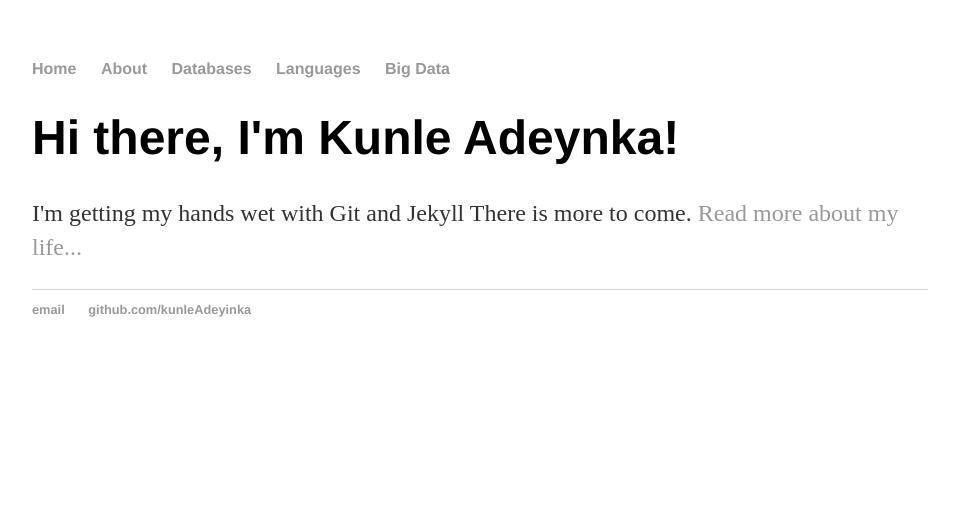
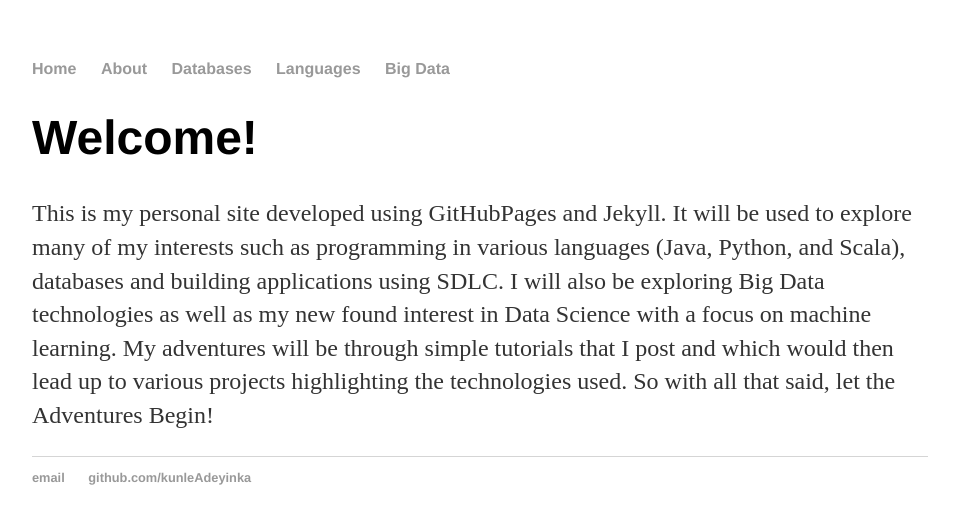
Before and after one commit to kunleAdeyinka/kunleAdeyinka.github.io, a Jekyll site: the page built from index.html, in a window 1280 px wide. Shown: the top 524 px of the page, without its empty margins (160-1119 px from the left). Built offline with Jekyll 4.4.1, drawn with Linux system fonts in a browser that asks for light colours; Markdown is read by kramdown in place of the engine named in the settings.

Commit message:
updated the index.html page/front page

```diff
--- a/index.html
+++ b/index.html
@@ -1,9 +1,12 @@
 ---
 layout: default
-title: Kunle Adeyinka, the wakandan
+title: Kunle Adeyinka, Home page
 ---
 <div class="blurb">
-	<h1>Hi there, I'm Kunle Adeynka!</h1>
-	<p>I'm getting my hands wet with Git and Jekyll</em> There is more to come.
-	<a href="/about">Read more about my life...</a></p>
+	<h1>Welcome!</h1>
+	<p>This is my personal site developed using GitHubPages and Jekyll. It will be used to explore many of my interests such as
+	   programming in various languages (Java, Python, and Scala), databases and building applications using SDLC. I will also
+	   be exploring Big Data technologies as well as my new found interest in Data Science with a focus on machine learning. My
+	   adventures will be through simple tutorials that I post and which would then lead up to various projects highlighting the technologies used.
+	   So with all that said, let the Adventures Begin!</p>
 </div><!-- /.blurb -->
```
